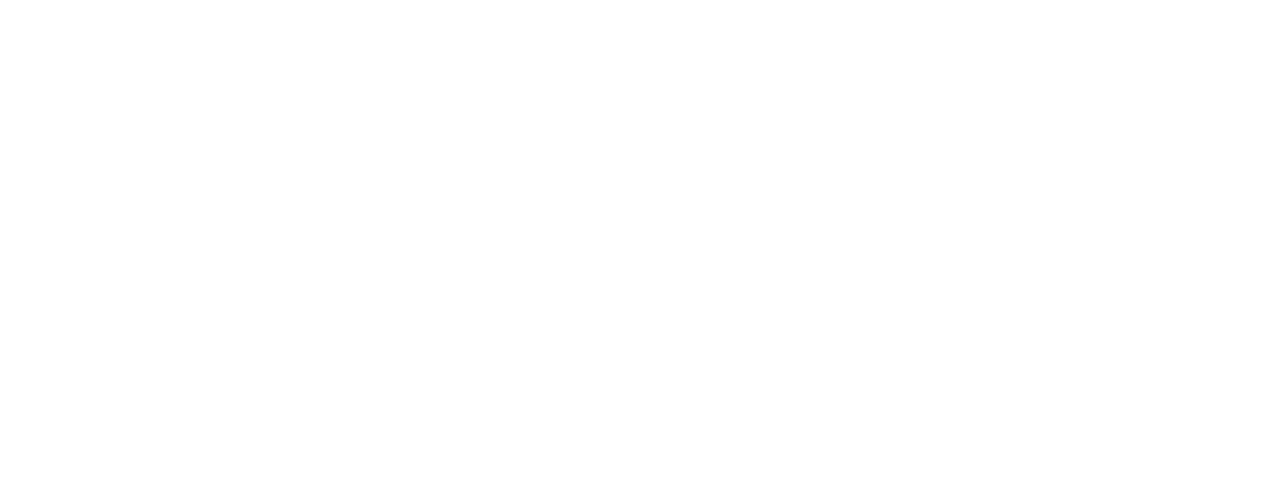
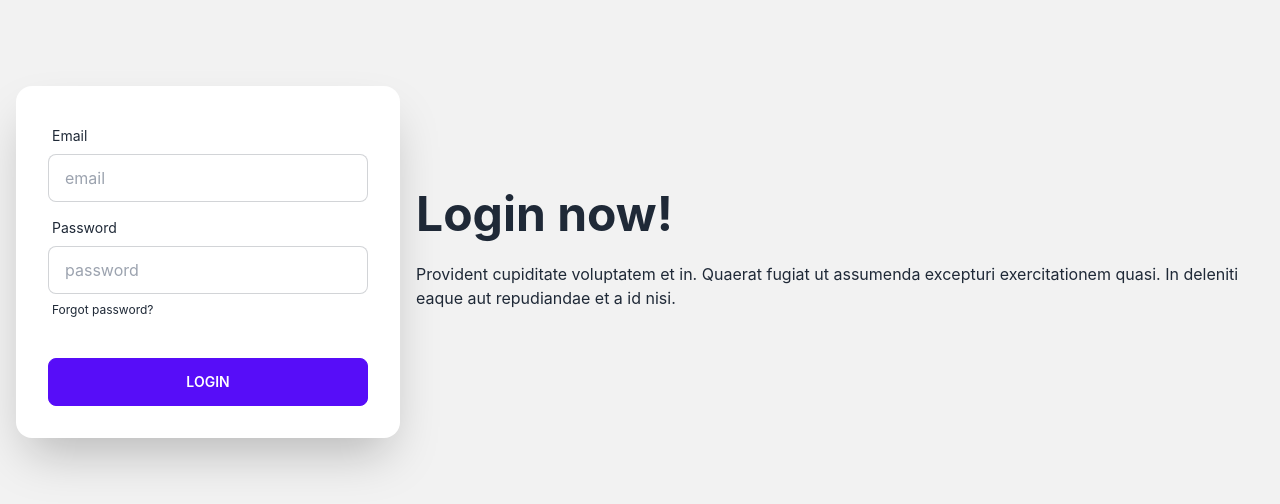
Before and after one commit to FahimNuman/admission-travel-client-repo, a React (Create React App) app: page /login in a window 1280 px wide. Before the commit this address had no page. Shown: the part 273-777 px from the top of the page. Built offline with nearby package versions, Linux system fonts and the light colour scheme.

Commit message:
added firebase

```diff
--- a/package.json
+++ b/package.json
@@ -7,6 +7,7 @@
     "@testing-library/react": "^13.4.0",
     "@testing-library/user-event": "^13.5.0",
     "daisyui": "^2.38.1",
+    "firebase": "^9.13.0",
     "react": "^18.2.0",
     "react-dom": "^18.2.0",
     "react-router-dom": "^6.4.3",
--- a/src/components/Pages/Service/Service.js
+++ b/src/components/Pages/Service/Service.js
@@ -21,7 +21,7 @@
                         }
                     </div>
                     <div className="flex justify-center">
-                        <Link to="/ServiceAll">loadmore post</Link>
+                        <button><Link to="/ServiceAll">loadmore post</Link></button>
                     </div>
                 </div>
             </section>
--- a/src/components/Pages/Service/ServiceAll.js
+++ b/src/components/Pages/Service/ServiceAll.js
@@ -7,7 +7,7 @@
     const serviceAll = useLoaderData();
     console.log(serviceAll);
     return (
-        <div>
+        <div className='grid justify-center grid-cols-1 gap-6 sm:grid-cols-2 lg:grid-cols-3'>
             {
                 serviceAll.map(service => <ServiceDetailsCard key={service._id} service={service}></ServiceDetailsCard>)
             }
--- a/src/components/Pages/SingIn/Login.js
+++ b/src/components/Pages/SingIn/Login.js
@@ -0,0 +1,43 @@
+import React from 'react';
+
+const Login = () => {
+    const handlelogin = event =>{
+        event.preventDefault();
+    }
+    return (
+        <div>
+            <div className="hero min-h-screen bg-base-200">
+                <div className="hero-content flex-col lg:flex-row-reverse">
+                    <div className="text-center lg:text-left">
+                        <h1 className="text-5xl font-bold">Login now!</h1>
+                        <p className="py-6">Provident cupiditate voluptatem et in. Quaerat fugiat ut assumenda excepturi exercitationem quasi. In deleniti eaque aut repudiandae et a id nisi.</p>
+                    </div>
+                    <div className="card flex-shrink-0 w-full max-w-sm shadow-2xl bg-base-100">
+                        <form onSubmit={handlelogin} className="card-body">
+                            <div className="form-control">
+                                <label className="label">
+                                    <span className="label-text">Email</span>
+                                </label>
+                                <input type="text" placeholder="email" className="input input-bordered" />
+                            </div>
+                            <div className="form-control">
+                                <label className="label">
+                                    <span className="label-text">Password</span>
+                                </label>
+                                <input type="text" placeholder="password" className="input input-bordered" />
+                                <label className="label">
+                                    <a href="#" className="label-text-alt link link-hover">Forgot password?</a>
+                                </label>
+                            </div>
+                            <div className="form-control mt-6">
+                                <button className="btn btn-primary" type="submit">Login</button>
+                            </div>
+                        </form>
+                    </div>
+                </div>
+            </div>
+        </div>
+    );
+};
+
+export default Login;
--- a/src/components/Pages/SingIn/SingUp.js
+++ b/src/components/Pages/SingIn/SingUp.js
@@ -0,0 +1,11 @@
+import React from 'react';
+
+const SingUp = () => {
+    return (
+        <div>
+
+        </div>
+    );
+};
+
+export default SingUp;
--- /dev/null
+++ b/src/components/firebase/firebase.config.js
@@ -0,0 +1,19 @@
+// Import the functions you need from the SDKs you need
+import { initializeApp } from "firebase/app";
+// TODO: Add SDKs for Firebase products that you want to use
+// https://firebase.google.com/docs/web/setup#available-libraries
+
+// Your web app's Firebase configuration
+const firebaseConfig = {
+    apiKey: process.env.REACT_APP_apiKey,
+    authDomain: process.env.REACT_APP_authDomain,
+    projectId: process.env.REACT_APP_projectId,
+    storageBucket: process.env.REACT_APP_storageBucket,
+    messagingSenderId: process.env.REACT_APP_messagingSenderId,
+    appId: process.env.REACT_APP_appId,
+};
+
+// Initialize Firebase
+const app = initializeApp(firebaseConfig);
+
+export default app;
```
Also changed, not shown: src/components/Router/Routes.js (+10 -0 lines), 1 other file (tests, documents, lock files or other folders).
